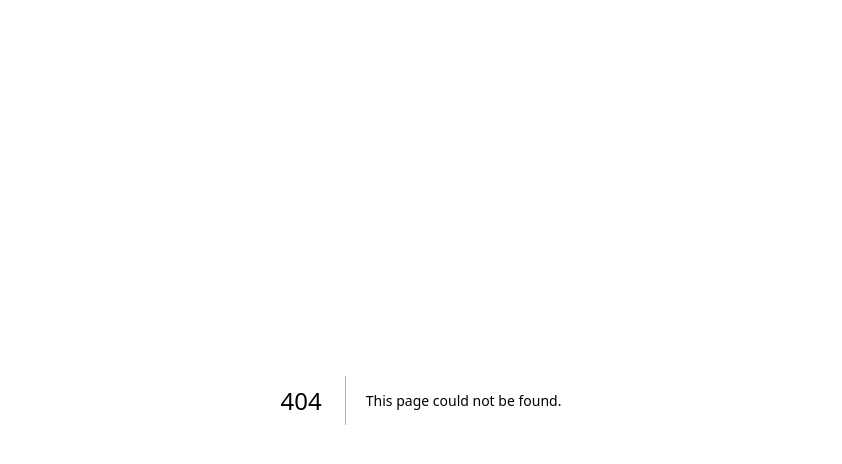
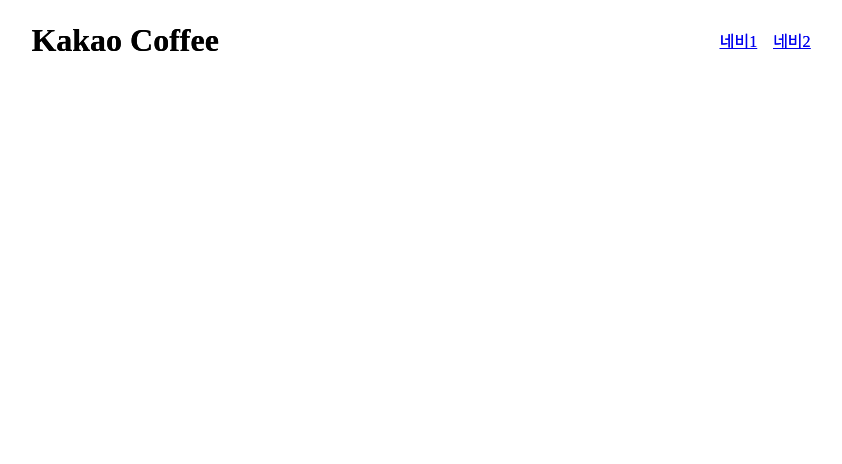
Before and after one commit to tjdrkr2580/kakao-coffee-fe, a Next.js app: page /component/Header in a window 1280 px wide. Before the commit this address had no page. Shown: the top 464 px of the page, without its empty margins (219-1061 px from the left). Built offline with nearby package versions, Linux system fonts and the light colour scheme.

Commit message:
style : 헤더 프로토타입 생성

```diff
--- /dev/null
+++ b/public/fonts/pretendard.css
@@ -0,0 +1,71 @@
+@font-face {
+  font-family: "Pretendard";
+  font-weight: 900;
+  font-display: swap;
+  src: local("Pretendard Black"),
+    url("./woff2/Pretendard-Black.woff2") format("woff2");
+}
+
+@font-face {
+  font-family: "Pretendard";
+  font-weight: 800;
+  font-display: swap;
+  src: local("Pretendard ExtraBold"),
+    url("./woff2/Pretendard-ExtraBold.woff2") format("woff2");
+}
+
+@font-face {
+  font-family: "Pretendard";
+  font-weight: 700;
+  font-display: swap;
+  src: local("Pretendard Bold"),
+    url("./woff2/Pretendard-Bold.woff2") format("woff2");
+}
+
+@font-face {
+  font-family: "Pretendard";
+  font-weight: 600;
+  font-display: swap;
+  src: local("Pretendard SemiBold"),
+    url("./woff2/Pretendard-SemiBold.woff2") format("woff2");
+}
+
+@font-face {
+  font-family: "Pretendard";
+  font-weight: 500;
+  font-display: swap;
+  src: local("Pretendard Medium"),
+    url("./woff2/Pretendard-Medium.woff2") format("woff2");
+}
+
+@font-face {
+  font-family: "Pretendard";
+  font-weight: 400;
+  font-display: swap;
+  src: local("Pretendard Regular"),
+    url("./woff2/Pretendard-Regular.woff2") format("woff2");
+}
+
+@font-face {
+  font-family: "Pretendard";
+  font-weight: 300;
+  font-display: swap;
+  src: local("Pretendard Light"),
+    url("./woff2/Pretendard-Light.woff2") format("woff2");
+}
+
+@font-face {
+  font-family: "Pretendard";
+  font-weight: 200;
+  font-display: swap;
+  src: local("Pretendard ExtraLight"),
+    url("./woff2/Pretendard-ExtraLight.woff2") format("woff2");
+}
+
+@font-face {
+  font-family: "Pretendard";
+  font-weight: 100;
+  font-display: swap;
+  src: local("Pretendard Thin"),
+    url("./woff2/Pretendard-Thin.woff2") format("woff2");
+}
--- a/src/pages/_app.tsx
+++ b/src/pages/_app.tsx
@@ -1,5 +1,4 @@
 import "@/styles/globals.css";
-import styled from "@emotion/styled";
 import type { AppProps } from "next/app";
 import Layout from "./component/Layout";
 
--- /dev/null
+++ b/src/pages/component/Header.tsx
@@ -0,0 +1,36 @@
+import styled from "@emotion/styled";
+import Link from "next/link";
+import React from "react";
+
+const Header = () => {
+  return (
+    <HeaderWrapper>
+      <h1>Kakao Coffee</h1>
+      <HeaderLists>
+        <Link href="/">네비1</Link>
+        <Link href="/coffee">네비2</Link>
+      </HeaderLists>
+    </HeaderWrapper>
+  );
+};
+
+const HeaderWrapper = styled.header`
+  width: 100vw;
+  max-width: 128rem;
+  display: flex;
+  align-items: center;
+  justify-content: space-around;
+  position: fixed;
+  left: 0;
+  top: 0;
+  height: 5rem;
+  padding: 0.8rem 0;
+`;
+
+const HeaderLists = styled.ul`
+  display: flex;
+  gap: 1rem;
+  align-items: center;
+`;
+
+export default Header;
--- a/src/pages/component/Layout.tsx
+++ b/src/pages/component/Layout.tsx
@@ -1,11 +1,18 @@
 import styled from "@emotion/styled";
 import React from "react";
+import Header from "./Header";
 
 const Layout = ({ children }: { children: React.ReactNode }) => {
-  return <RootWrapper>{children}</RootWrapper>;
+  return (
+    <RootWrapper>
+      <Header />
+      {children}
+    </RootWrapper>
+  );
 };
 
 const RootWrapper = styled.div`
+  position: relative;
   width: 100vw;
   min-height: 100vh;
 `;
```
